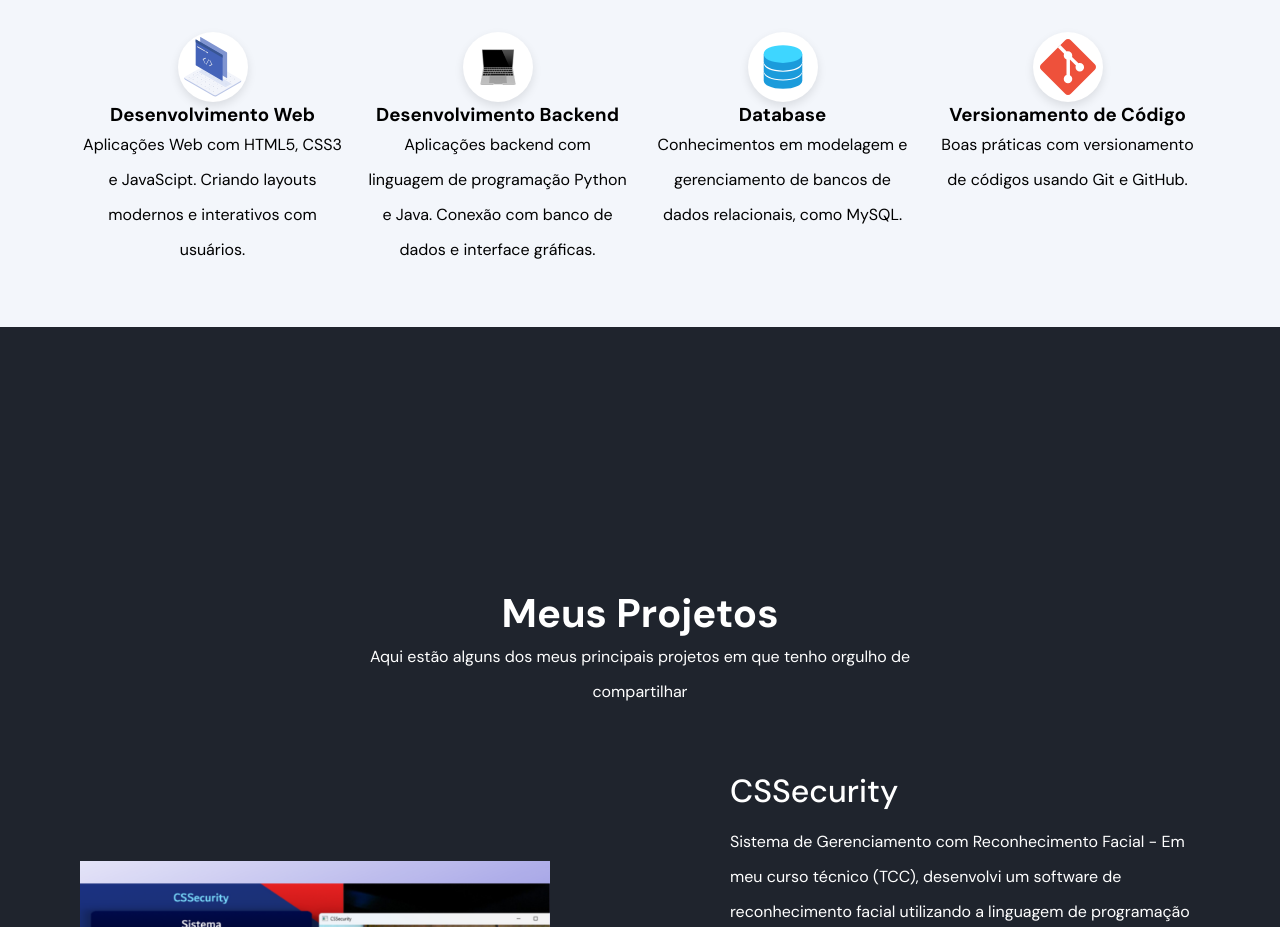
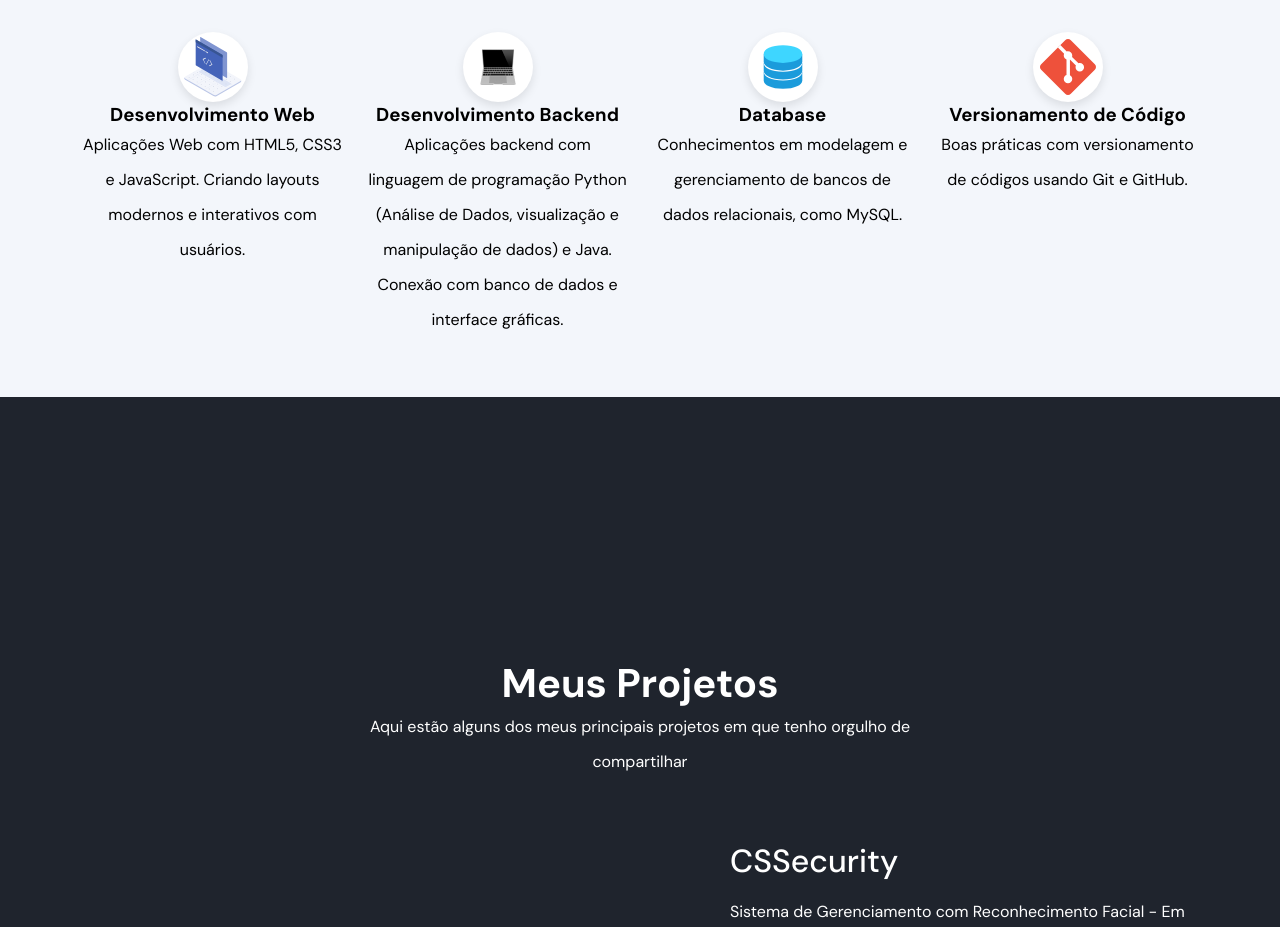
Before and after one commit to diegobasilio/PortifolioDiegoBasilio, a plain HTML site: page index.html in a window 1280 px wide. Shown: the part 1660-2587 px from the top of the page. Drawn offline with Linux system fonts and the light colour scheme.

Commit message:
upload portfolio

```diff
--- a/index.html
+++ b/index.html
@@ -64,7 +64,7 @@
                 aprendizado e grandes habilidades. Atualmente, estou cursando Análise e Desenvolvimento de Sistemas na UNICSUL,
                 buscando aprimorar meu conhecimento na área. Como Desenvolvedor FullStack, tenho experiência tanto na criação de interfaces
                 de usuário atraentes e responsivas usando HTML, CSS e JavaScript, quanto na construção de APIs de tecnologias backend,
-                linguagem de programação Python e Java. Além disso, possuo conhecimentos em modelagem e gerenciamento de bancos de dados
+                linguagem de programação Python, Java e conhecimentos em modelagem e gerenciamento de bancos de dados
                 relacionais, como MySQL.
             </p>
         </div>
@@ -83,7 +83,7 @@
                     </div>
                     <h3>Desenvolvimento Web</h3>
                     <p>
-                        Aplicações Web com HTML5, CSS3 e JavaScipt. Criando layouts modernos e interativos com usuários.
+                        Aplicações Web com HTML5, CSS3 e JavaScript. Criando layouts modernos e interativos com usuários.
                     </p>
                 </li>
                 <li class="skills-item">
@@ -92,7 +92,7 @@
                     </div>
                     <h3>Desenvolvimento Backend</h3>
                     <p>
-                        Aplicações backend com linguagem de programação Python e Java. Conexão com banco de dados e interface gráficas.
+                        Aplicações backend com linguagem de programação Python (Análise de Dados, visualização e manipulação de dados) e Java. Conexão com banco de dados e interface gráficas.
                     </p>
                 </li>
                 <li class="skills-item">
```
